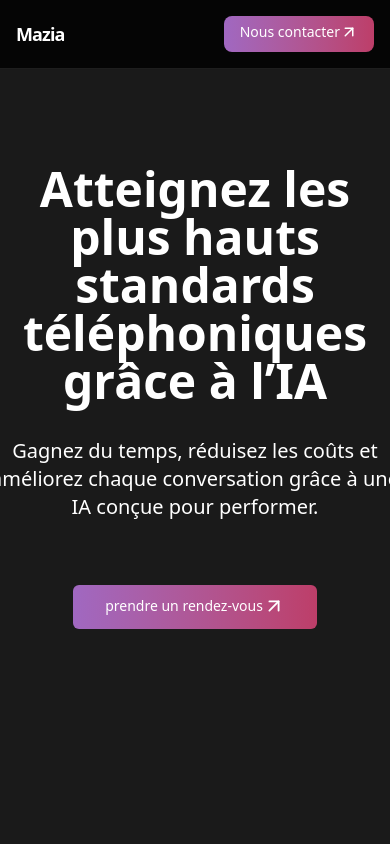
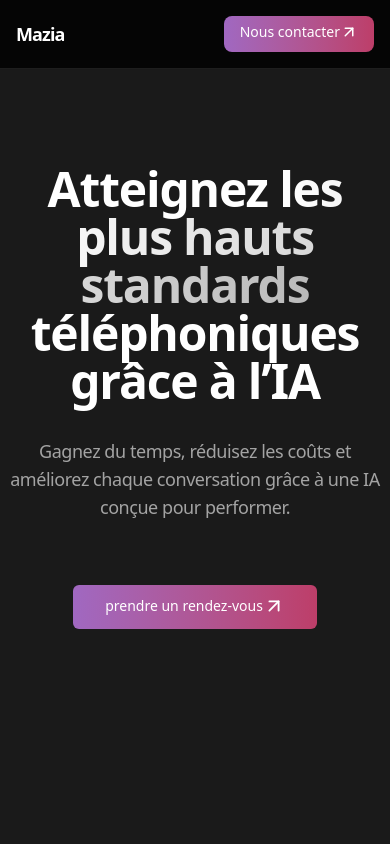
Before and after one commit to Itsnotxarwa/maziaapp, a React (Vite) app: page / in a window 390 px wide. Shown: the top 844 px of the page. Built offline with nearby package versions, Linux system fonts and the light colour scheme.

Commit message:
update heroSection design

```diff
--- a/src/HomeComponents/heroSection.jsx
+++ b/src/HomeComponents/heroSection.jsx
@@ -10,16 +10,16 @@ export default function HeroSection() {
                             <div className="flex flex-col justify-center items-center">
                                 <div className="flex flex-col items-center justify-center">
                                     <Fade direction="up" triggerOnce duration={800}>
-                                    <h1 className="text-5xl md:text-6xl lg:text-6xl font-bold mb-8 text-center mx-8 lg:mx-16"
+                                    <h1 className="text-5xl md:text-6xl font-bold mb-8 text-center mx-8 lg:mx-16 tracking-tight space-y-1"
                                     >
                                         Atteignez {" "}
-                                            les plus hauts standards
+                                        <span className="bg-linear-to-r from-white to-white/70 bg-clip-text text-transparent"> les plus hauts standards</span>
                                         {" "} téléphoniques grâce à l’IA
 
                                     </h1>
                                     </Fade>
                                     <Fade direction="up" triggerOnce duration={800} delay={200}>
-                                    <p className="text-xl text-white max-w-xl text-center">
+                                    <p className="text-lg tracking-tight text-white/60 max-w-xl text-center">
                                         Gagnez du temps, réduisez les coûts et améliorez chaque conversation grâce à une IA conçue pour performer.
                                     </p>
                                     </Fade>
--- a/src/HomePage.jsx
+++ b/src/HomePage.jsx
@@ -5,6 +5,7 @@ import HeroSection from "./HomeComponents/heroSection";
 import UsageExamples from "./HomeComponents/UsageExamples";
 import QuestionsSection from "./HomeComponents/QuestionsSection";
 import Footer from "./Footer";
+import FeaturesSection from "./HomeComponents/FeaturesSection";
 
 
 
@@ -15,7 +16,7 @@ export default function HomePage() {
             <Header />
             <HeroSection />
             <BenefitsSection />
-            <UsageExamples />
+            <FeaturesSection />
             <QuestionsSection />
             <Footer />
         </div>
```
